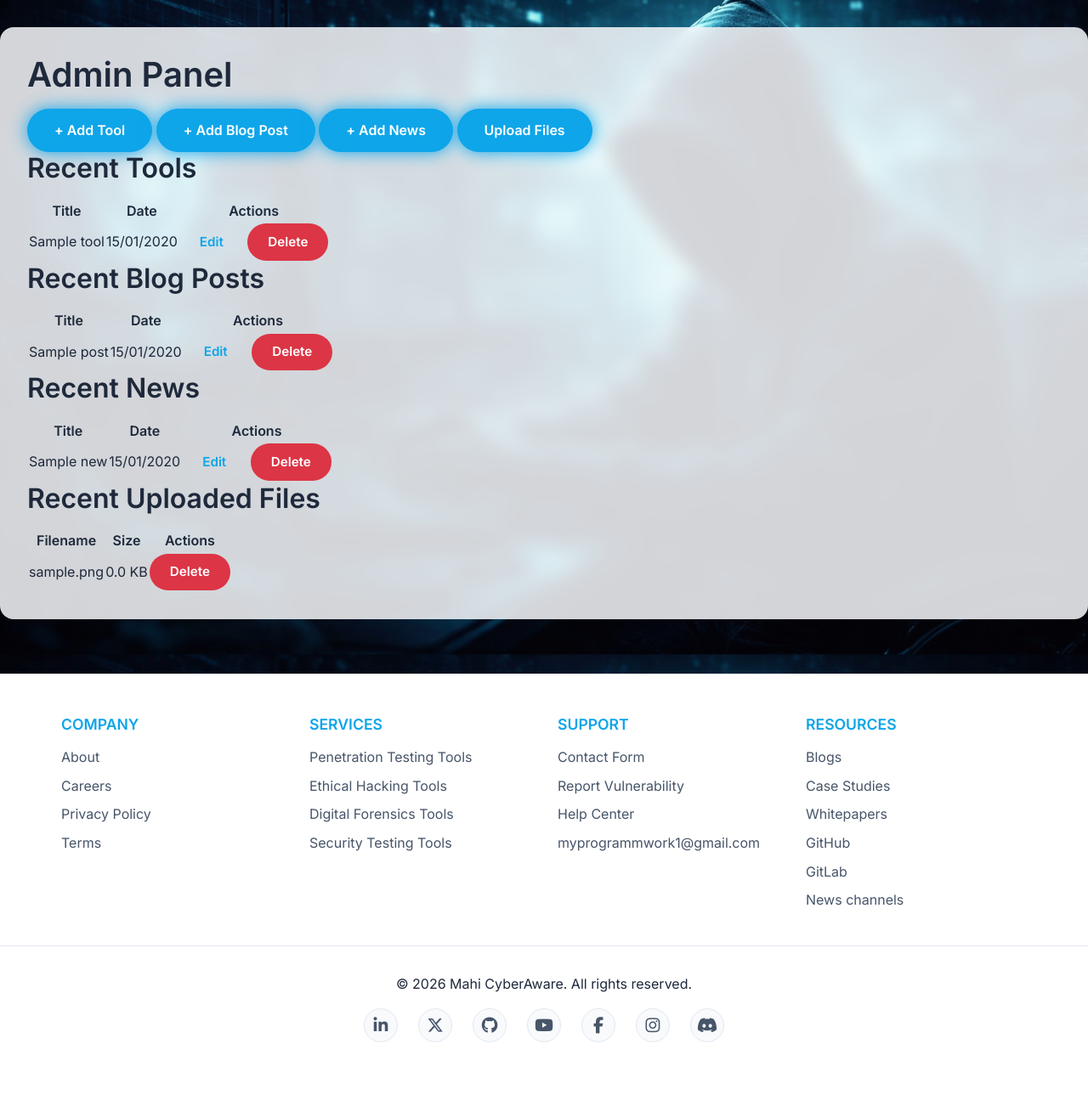
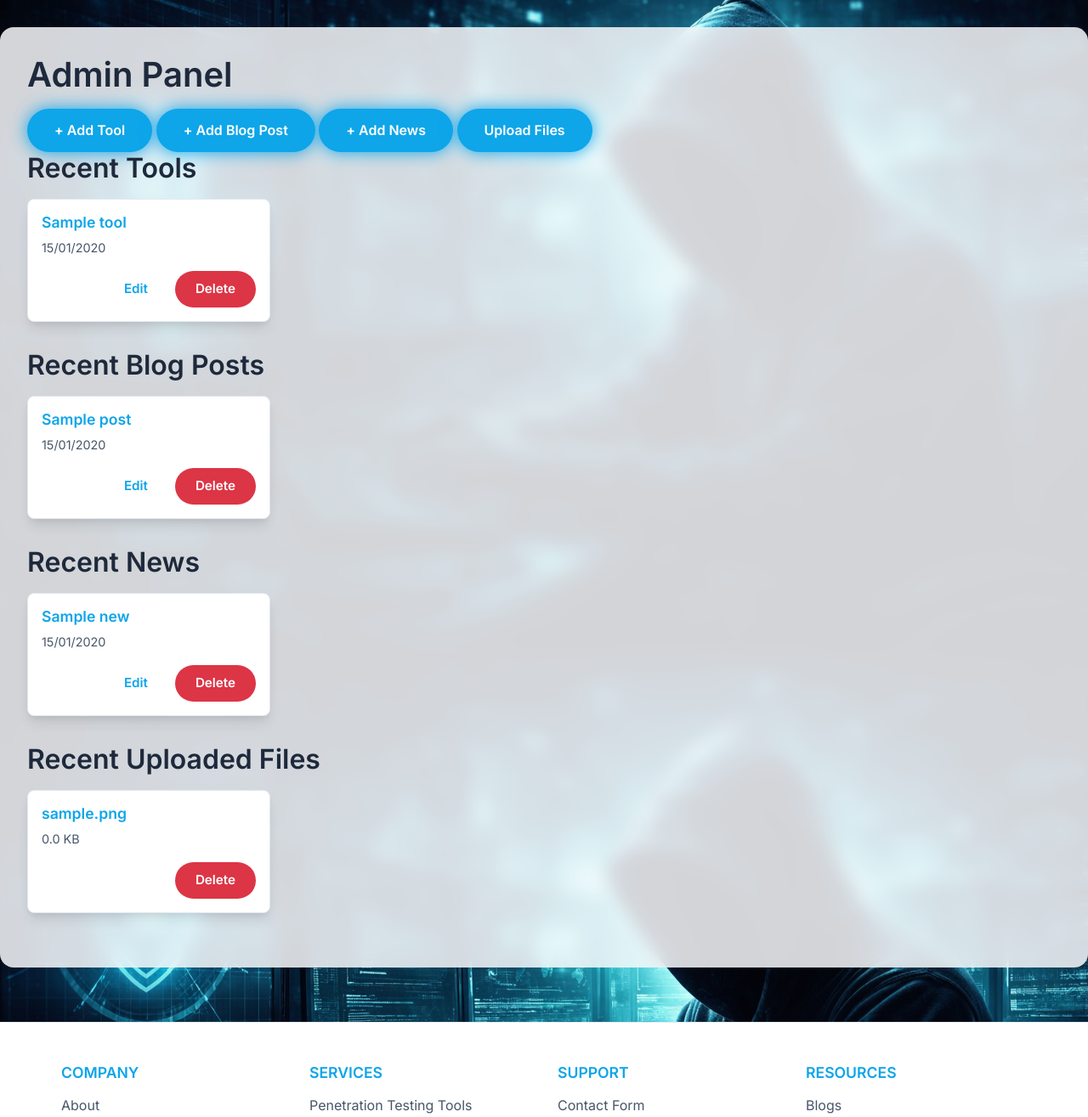
Before and after one commit to mahi-cyberaware/MyWeb, a Flask app: page /admin in a window 1280 px wide. Shown: the part 83-1398 px from the top of the page at 85% size. Before the commit the page ends 1310 px from the top, so only its background shows below. Run offline with Flask 3, Linux system fonts and the light colour scheme; a user stored in the database is signed in; tables that the repository leaves empty hold one stand-in row (values such as "Sample post"); some libraries are stand-ins or nearby versions.

Commit message:
Fixed tools, blog, gallery layouts; admin four-column; added News link

```diff
--- a/templates/admin/dashboard.html
+++ b/templates/admin/dashboard.html
@@ -11,77 +11,113 @@
 </div>
 
 <h2>Recent Tools</h2>
-{% if tools %}
-    <table class="admin-table">
-        <thead><tr><th>Title</th><th>Date</th><th>Actions</th></tr></thead>
-        <tbody>
+<div class="admin-cards">
+    {% if tools %}
         {% for tool in tools %}
-        <tr>
-            <td>{{ tool.title }}</td>
-            <td>{{ tool.date_posted.strftime('%d/%m/%Y') }}</td>
-            <td>
+        <div class="admin-card">
+            <h3>{{ tool.title }}</h3>
+            <p class="admin-date">{{ tool.date_posted.strftime('%d/%m/%Y') }}</p>
+            <div class="admin-actions">
                 <a href="{{ url_for('edit_tool', id=tool.id) }}" class="btn small">Edit</a>
-                <a href="{{ url_for('delete_tool', id=tool.id) }}" class="btn small danger" onclick="return confirm('Delete?')">Delete</a>
-            </td>
-        </tr>
+                <a href="{{ url_for('delete_tool', id=tool.id) }}" class="btn small danger" onclick="return confirm('Delete this tool?')">Delete</a>
+            </div>
+        </div>
         {% endfor %}
-        </tbody>
-    </table>
-{% else %}<p>No tools yet.</p>{% endif %}
+    {% else %}
+        <p>No tools yet.</p>
+    {% endif %}
+</div>
 
 <h2>Recent Blog Posts</h2>
-{% if posts %}
-    <table class="admin-table">
-        <thead><tr><th>Title</th><th>Date</th><th>Actions</th></tr></thead>
-        <tbody>
+<div class="admin-cards">
+    {% if posts %}
         {% for post in posts %}
-        <tr>
-            <td>{{ post.title }}</td>
-            <td>{{ post.date_posted.strftime('%d/%m/%Y') }}</td>
-            <td>
+        <div class="admin-card">
+            <h3>{{ post.title }}</h3>
+            <p class="admin-date">{{ post.date_posted.strftime('%d/%m/%Y') }}</p>
+            <div class="admin-actions">
                 <a href="{{ url_for('edit_blog', id=post.id) }}" class="btn small">Edit</a>
-                <a href="{{ url_for('delete_blog', id=post.id) }}" class="btn small danger" onclick="return confirm('Delete?')">Delete</a>
-            </td>
-        </tr>
+                <a href="{{ url_for('delete_blog', id=post.id) }}" class="btn small danger" onclick="return confirm('Delete this post?')">Delete</a>
+            </div>
+        </div>
         {% endfor %}
-        </tbody>
-    </table>
-{% else %}<p>No blog posts yet.</p>{% endif %}
+    {% else %}
+        <p>No blog posts yet.</p>
+    {% endif %}
+</div>
 
 <h2>Recent News</h2>
-{% if news %}
-    <table class="admin-table">
-        <thead><tr><th>Title</th><th>Date</th><th>Actions</th></tr></thead>
-        <tbody>
+<div class="admin-cards">
+    {% if news %}
         {% for item in news %}
-        <tr>
-            <td>{{ item.title }}</td>
-            <td>{{ item.date_posted.strftime('%d/%m/%Y') }}</td>
-            <td>
+        <div class="admin-card">
+            <h3>{{ item.title }}</h3>
+            <p class="admin-date">{{ item.date_posted.strftime('%d/%m/%Y') }}</p>
+            <div class="admin-actions">
                 <a href="{{ url_for('edit_news', id=item.id) }}" class="btn small">Edit</a>
-                <a href="{{ url_for('delete_news', id=item.id) }}" class="btn small danger" onclick="return confirm('Delete?')">Delete</a>
-            </td>
-        </tr>
+                <a href="{{ url_for('delete_news', id=item.id) }}" class="btn small danger" onclick="return confirm('Delete this news?')">Delete</a>
+            </div>
+        </div>
         {% endfor %}
-        </tbody>
-    </table>
-{% else %}<p>No news yet.</p>{% endif %}
+    {% else %}
+        <p>No news yet.</p>
+    {% endif %}
+</div>
 
 <h2>Recent Uploaded Files</h2>
-{% if files %}
-    <table class="admin-table">
-        <thead><tr><th>Filename</th><th>Size</th><th>Actions</th></tr></thead>
-        <tbody>
+<div class="admin-cards">
+    {% if files %}
         {% for file in files %}
-        <tr>
-            <td>{{ file.filename }}</td>
-            <td>{{ (file.size/1024)|round }} KB</td>
-            <td>
-                <a href="{{ url_for('delete_file', id=file.id) }}" class="btn small danger" onclick="return confirm('Delete?')">Delete</a>
-            </td>
-        </tr>
+        <div class="admin-card">
+            <h3>{{ file.filename }}</h3>
+            <p class="admin-date">{{ (file.size/1024)|round }} KB</p>
+            <div class="admin-actions">
+                <a href="{{ url_for('delete_file', id=file.id) }}" class="btn small danger" onclick="return confirm('Delete this file?')">Delete</a>
+            </div>
+        </div>
         {% endfor %}
-        </tbody>
-    </table>
-{% else %}<p>No files uploaded yet.</p>{% endif %}
+    {% else %}
+        <p>No files uploaded yet.</p>
+    {% endif %}
+</div>
+
+<style>
+.admin-cards {
+    display: grid;
+    grid-template-columns: repeat(4, 1fr);
+    gap: 1.5rem;
+    margin: 1rem 0 2rem;
+}
+.admin-card {
+    background: var(--bg-secondary);
+    border: 1px solid var(--border);
+    border-radius: 0.5rem;
+    padding: 1rem;
+    box-shadow: var(--card-shadow);
+}
+.admin-card h3 {
+    font-size: 1.1rem;
+    margin-bottom: 0.5rem;
+    color: var(--accent);
+}
+.admin-date {
+    color: var(--text-secondary);
+    font-size: 0.9rem;
+    margin-bottom: 1rem;
+}
+.admin-card .admin-actions {
+    display: flex;
+    gap: 0.5rem;
+    justify-content: flex-end;
+}
+@media (max-width: 1024px) {
+    .admin-cards { grid-template-columns: repeat(3, 1fr); }
+}
+@media (max-width: 768px) {
+    .admin-cards { grid-template-columns: repeat(2, 1fr); }
+}
+@media (max-width: 480px) {
+    .admin-cards { grid-template-columns: 1fr; }
+}
+</style>
 {% endblock %}
```
Also changed, not shown: templates/blog.html (+19 -3 lines), templates/gallery.html (+38 -8 lines), templates/tools.html (+6 -2 lines).
